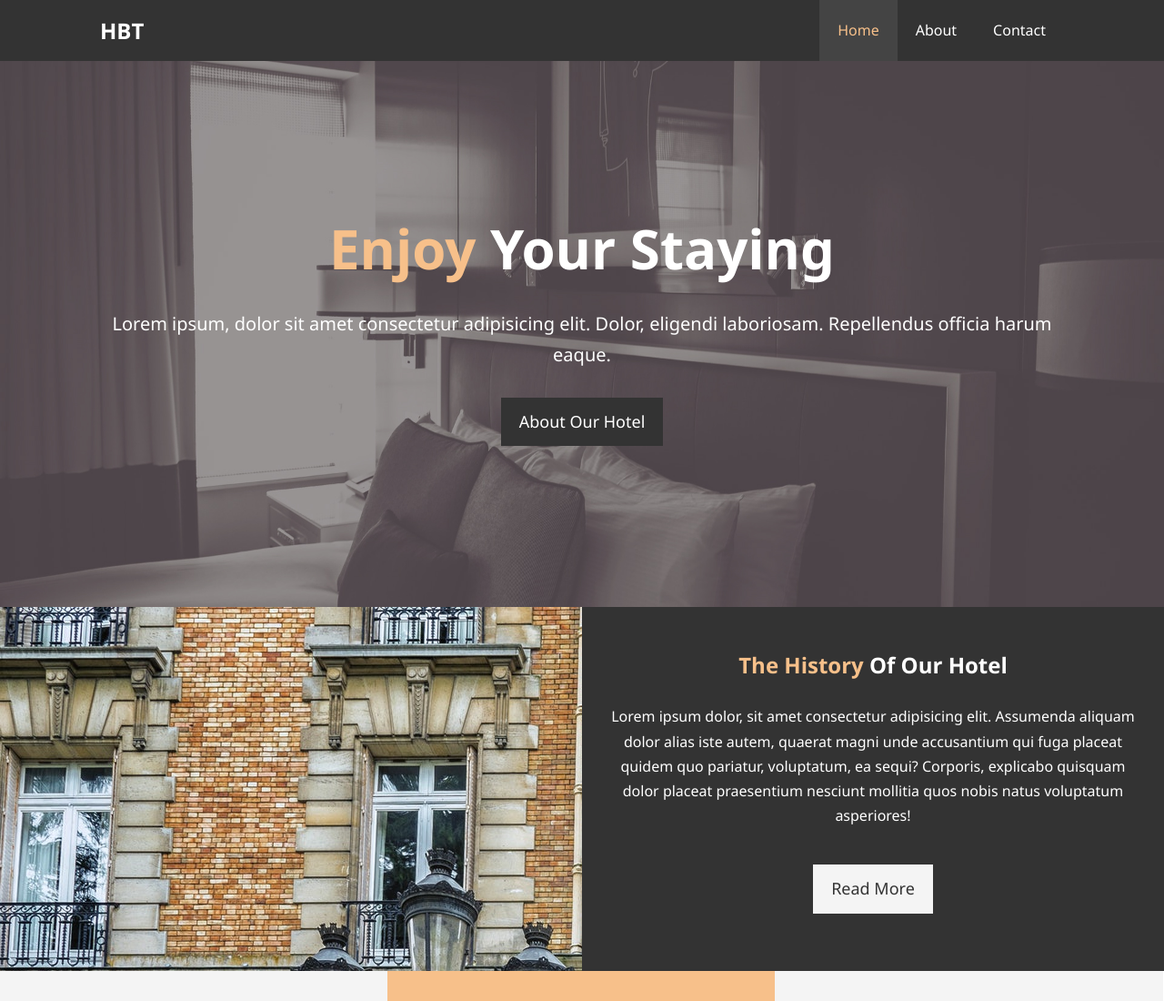
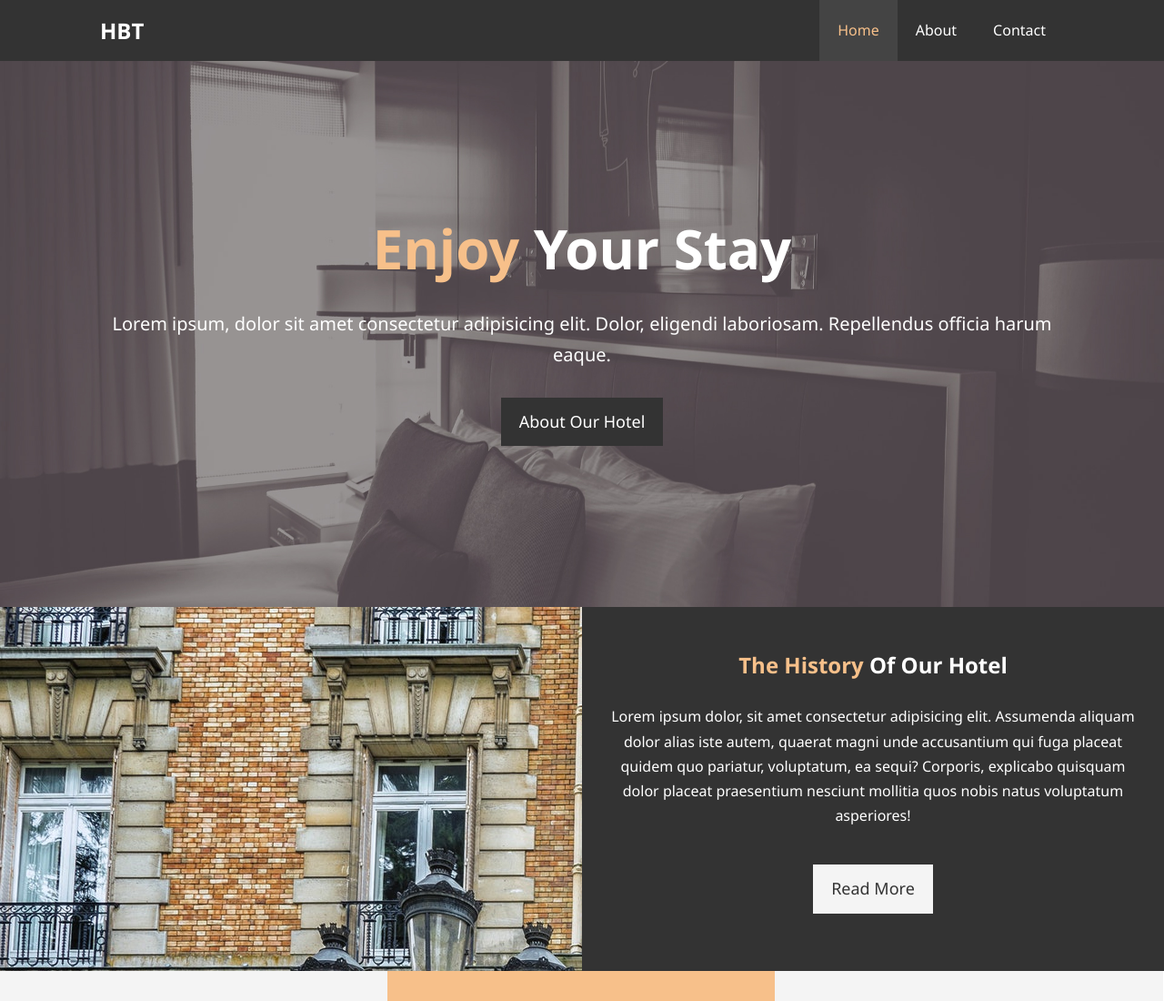
Before and after one commit to bundoski/HotelWebsite, a plain HTML site: page hotel_website/index.html in a window 1280 px wide. Shown: the top 1100 px of the page at 91% size. Drawn offline with Linux system fonts and the light colour scheme.

Commit message:
Update index.html

```diff
--- a/hotel_website/index.html
+++ b/hotel_website/index.html
@@ -26,7 +26,7 @@
     <div id="showcase">
       <div class="container">
         <div class="showcase-content">
-          <h1><span class="text-primary">Enjoy</span> Your Staying</h1>
+          <h1><span class="text-primary">Enjoy</span> Your Stay</h1>
           <p class="lead">Lorem ipsum, dolor sit amet consectetur adipisicing elit. Dolor, eligendi laboriosam. Repellendus officia harum eaque.</p>
           <a class="btn" href="about.html">About Our Hotel</a>
         </div>
```
